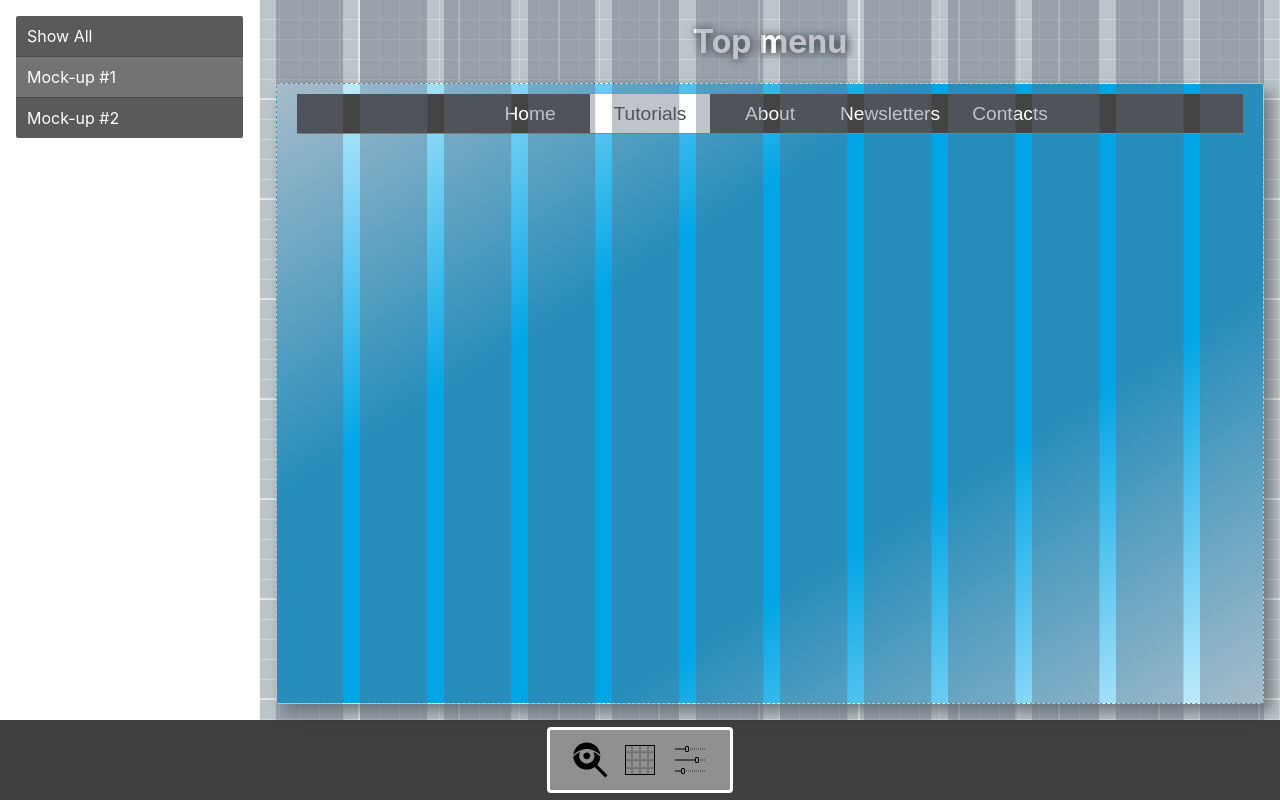
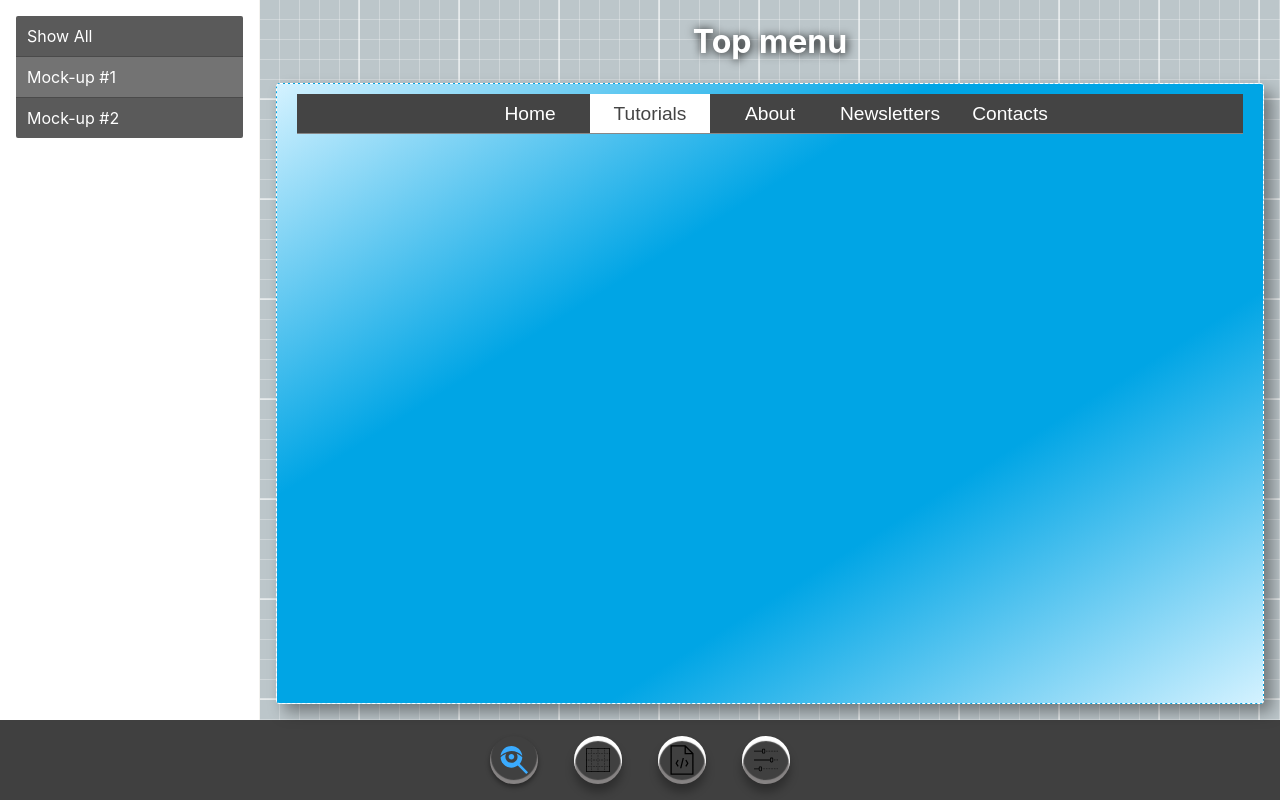
Before and after one commit to SW999/json-to-mockup, a React (Create React App) app: page / in a window 1280 px wide. Both pictures are taken after a click on the element 404 px from the left and 287 px from the top of the page. Built offline with nearby package versions, Linux system fonts and the light colour scheme.

Commit message:
Configure Control panel - part of task

```diff
--- a/src/actions/data-actions.js
+++ b/src/actions/data-actions.js
@@ -11,3 +11,9 @@ export function selectMockUp(selectedMockUpIndex) {
     payload: selectedMockUpIndex
   }
 }
+
+export function toggleGridView() {
+  return {
+    type: 'TOGGLE_GRID'
+  }
+}
--- a/src/components/control-panel/ControlPanel.module.scss
+++ b/src/components/control-panel/ControlPanel.module.scss
@@ -3,18 +3,42 @@
     display: flex;
     align-items: center;
     justify-content: center;
-    padding: 1rem 2rem;
-    border: 3px solid #fff;
-    border-radius: 4px;
-    background-color: #909090;
   }
 
   &Element {
-    width: 4rem;
+    position: relative;
+    width: 4.8rem;
+    height: 4.8rem;
+    padding: 0.8rem;
     cursor: pointer;
+    border-radius: 50%;
+    box-shadow: 0 8px 10px 0 rgba(0, 0, 0, .3), inset 0 4px 1px 1px white, inset 0 -3px 1px 1px rgba(204, 198, 197, .5);
+    background-image: linear-gradient(top, #f4f1ee, #fff);
+    transition: all .2s linear;
+
+    &:hover {
+      background-image: linear-gradient(top, #fff, #f4f1ee);
+
+      img {
+        filter: invert(.5) saturate(5) hue-rotate(175deg);
+      }
+    }
+
+    &:after {
+      position: absolute;
+      content: "";
+      display: block;
+      width: 2rem;
+      height: 2rem;
+    }
+
+    &:active {
+      box-shadow: 0 3px 5px 0 rgba(0, 0, 0, .4), inset 0 -3px 1px 1px rgba(204, 198, 197, .5);
+      background-image: linear-gradient(top, #efedec, #f7f4f4);
+    }
 
     &:not(:first-child) {
-      margin-left: 1rem;
+      margin-left: 3.6rem;
     }
 
     img {
@@ -22,5 +46,14 @@
       max-width: 100%;
       height: auto;
     }
+
+    &.active {
+      box-shadow: 0 3px 5px 0 rgba(0, 0, 0, .4), inset 0 -3px 1px 1px rgba(204, 198, 197, .5);
+      background-image: linear-gradient(top, #efedec, #f7f4f4);
+
+      img {
+        filter: invert(.5) sepia(1) saturate(5) hue-rotate(175deg);
+      }
+    }
   }
 }
--- a/src/components/control-panel/index.js
+++ b/src/components/control-panel/index.js
@@ -1,12 +1,21 @@
-import React from 'react';
+import React, { useState } from 'react';
 import style from './ControlPanel.module.scss';
 
+const ControlButton = ({ name, active, url, title, style, onToggle }) => {
+  const className = `${style.controlElement} ${name === active ? style.active : null}`;
+
+  return <div className={className} onClick={_ => onToggle(name)}><img src={url} alt={title} title={title}/></div>;
+};
+
 const ControlPanel = () => {
+  const [active, changeActive] = useState('view');
+
   return (
     <div className={style.controlPanel}>
-      <div className={style.controlElement}><img src="./assets/img/icon-view.svg" alt="View mode" title="View mode"/></div>
-      <div className={style.controlElement}><img src="./assets/img/icon-grid.svg" alt="Toggle grid" title="Toggle grid"/></div>
-      <div className={style.controlElement}><img src="./assets/img/icon-tune.svg" alt="Tune" title="Tune"/></div>
+      <ControlButton style={style} name="view" active={active} url="./assets/img/icon-view.svg" title="View mode" onToggle={changeActive}/>
+      <ControlButton style={style} name="grid" active={active} url="./assets/img/icon-grid.svg" title="Toggle grid" onToggle={changeActive}/>
+      <ControlButton style={style} name="code" active={active} url="./assets/img/icon-code.svg" title="Show styles" onToggle={changeActive}/>
+      <ControlButton style={style} name="tune" active={active} url="./assets/img/icon-tune.svg" title="Tune" onToggle={changeActive}/>
     </div>
   );
 };
--- a/src/components/section-selected-mock-up/index.js
+++ b/src/components/section-selected-mock-up/index.js
@@ -1,6 +1,6 @@
 import React from 'react';
 
-const SectionSelectedMockUp = ({ data, styles, children}) => {
+const SectionSelectedMockUp = ({ data, styles, children, showGrid = false}) => {
   const { id, title, style } = data;
 
   return (
@@ -13,7 +13,7 @@ const SectionSelectedMockUp = ({ data, styles, children}) => {
       >
         {children}
       </div>
-      <div className={styles.grid12Columns}/>
+      {showGrid ? <div className={styles.grid12Columns}/> : null}
     </>
   );
 };
--- a/src/reducers/index.js
+++ b/src/reducers/index.js
@@ -1,6 +1,7 @@
 export const initialState = {
   data: null,
-  selectedMockUpIndex: null
+  selectedMockUpIndex: null,
+  gridView: false
 };
 
 export function reducer(state = initialState, action) {
@@ -9,7 +10,10 @@ export function reducer(state = initialState, action) {
       return { ...state, data: action.payload };
 
     case 'SELECT_MOCKUP':
-      return { ...state, selectedMockUpIndex: action.payload };
+      return { ...state, selectedMockUpIndex: action.payload, gridView: false };
+
+    case 'TOGGLE_GRID':
+      return { ...state, gridView: !action.gridView };
 
     default:
       return state
```
